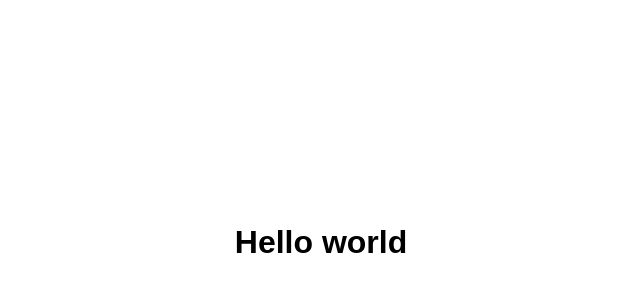
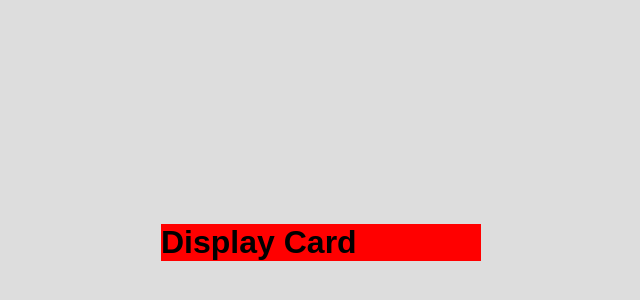
Before and after one commit to dsenam/wheather, a Next.js app: page / in a window 1280 px wide. Shown: the part 158-458 px from the top of the page, without its empty margins (319-959 px from the left). Built offline with nearby package versions, Linux system fonts and the light colour scheme.

Commit message:
init display card

```diff
--- /dev/null
+++ b/src/components/DisplayCard/index.tsx
@@ -0,0 +1,13 @@
+import React from 'react';
+import { StyledDisplayCardContainer } from './styled';
+
+
+const DisplayCard = () => {
+  return (
+    <StyledDisplayCardContainer>
+        <h1>Display Card</h1>
+    </StyledDisplayCardContainer>
+  )
+}
+
+export default DisplayCard;
--- /dev/null
+++ b/src/components/DisplayCard/styled.tsx
@@ -0,0 +1,7 @@
+import styled from "styled-components";
+
+export const StyledDisplayCardContainer =  styled.div`
+    width: 50%;
+    min-width: 320px;
+    background: red;
+`;
--- a/src/components/Layout/styled.tsx
+++ b/src/components/Layout/styled.tsx
@@ -6,4 +6,5 @@ export const StyledLayoutContainer = styled.div`
   height: 100vh;
   justify-content: center;
   align-items: center;
+  background: #ddd;
 `;
--- a/src/pages/index.tsx
+++ b/src/pages/index.tsx
@@ -1,3 +1,4 @@
+import DisplayCard from "@/components/DisplayCard";
 import Head from "next/head";
 
 export default function Home() {
@@ -10,7 +11,7 @@ export default function Home() {
         <link rel="icon" href="/favicon.ico" />
       </Head>
       <main>
-        <h1>Hello world</h1>
+      <DisplayCard />
       </main>
     </>
   );
--- /dev/null
+++ b/src/utils/styles/themes.ts
@@ -0,0 +1,3 @@
+export const theme = {
+
+  };
```
